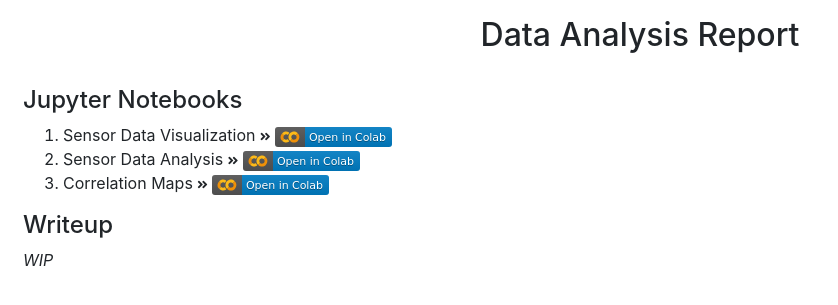
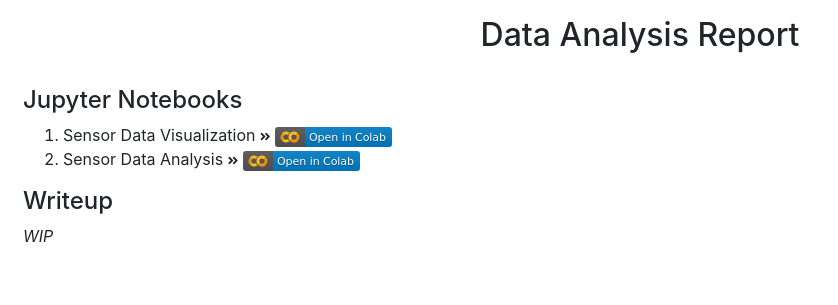
Before and after one commit to callistachang/SLMDash, a Flask app: page /data-report in a window 1280 px wide. Shown: the part 56-361 px from the top of the page, without its empty margins (0-838 px from the left). Run offline with Flask 3, Linux system fonts and the light colour scheme; some libraries are stand-ins or nearby versions.

Commit message:
minor changes

```diff
--- a/app/templates/data_report.jinja2
+++ b/app/templates/data_report.jinja2
@@ -1,4 +1,4 @@
-{% extends "layout.jinja2" %}
+{% extends "base.jinja2" %}
 
 {% block content %}
 
@@ -26,14 +26,6 @@
                 <img src="{{url_for('static', filename='images/colab-badge.svg')}}" alt="Open in Colab"/>
             </a>
         </li>
-
-        <li>
-            <span>Correlation Maps</span>
-            <i class="fa fa-angle-double-right fa-xs"></i>
-            <a href="https://colab.research.google.com/drive/18ktogW0jZMF2A0tEKS7XF5pALfMRBFVD">
-                <img src="{{url_for('static', filename='images/colab-badge.svg')}}" alt="Open in Colab"/>
-            </a>
-        </li>
     </ol>
 </div>
 
--- a/app/templates/index.jinja2
+++ b/app/templates/index.jinja2
@@ -1,4 +1,4 @@
-{% extends "layout.jinja2" %}
+{% extends "base.jinja2" %}
 
 {% block content %}
 <div class="mx-5">
@@ -33,7 +33,7 @@
     <div class="card">
       <div class="card-body">
         <h5 class="card-title">Machine Learning Report</h5>
-        <h6 class="card-subtitle mb-2 text-muted">WIP</h6>
+        <h6 class="card-subtitle mb-2 text-muted">Built with Keras</h6>
         <p class="card-text">Our personal research on machine learning thus far.</p>
         <a href="/ml-report" class="btn btn-primary">Go to Report</a>
       </div>
@@ -44,5 +44,7 @@
 <div class="mx-5 mt-4 text-center">
   <h4>Team 2</h4>
   <p>Callista, Lea, Leon, Swati</p>
+  <i class="fab fa-github-square"></i>
+  <a href="https://github.com/callistachang/dashboard-app">GitHub Link</a>
 </div>
 {% endblock %}
--- a/app/templates/ml_report.jinja2
+++ b/app/templates/ml_report.jinja2
@@ -1,4 +1,4 @@
-{% extends "layout.jinja2" %}
+{% extends "base.jinja2" %}
 
 {% block content %}
 
--- a/app/templates/wip.jinja2
+++ b/app/templates/wip.jinja2
@@ -1,4 +1,4 @@
-{% extends "layout.jinja2" %}
+{% extends "base.jinja2" %}
 
 {% block content %}
 
```
Also changed, not shown: app/dashboards/data_visualization/utils.py (+4 -4 lines), README.md, app/routes.py (line endings or trailing spaces), app/templates/base.jinja2 (renamed from app/templates/layout.jinja2).
